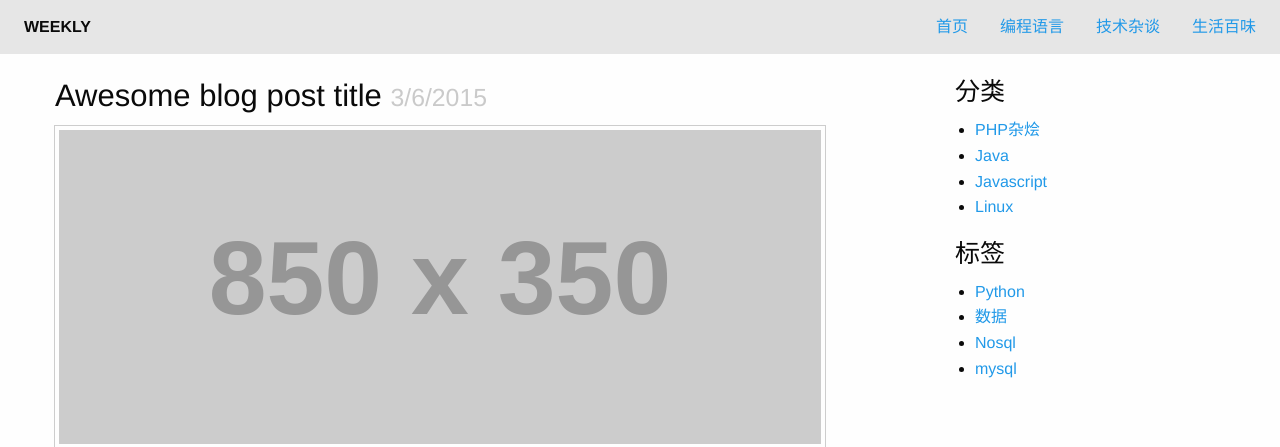
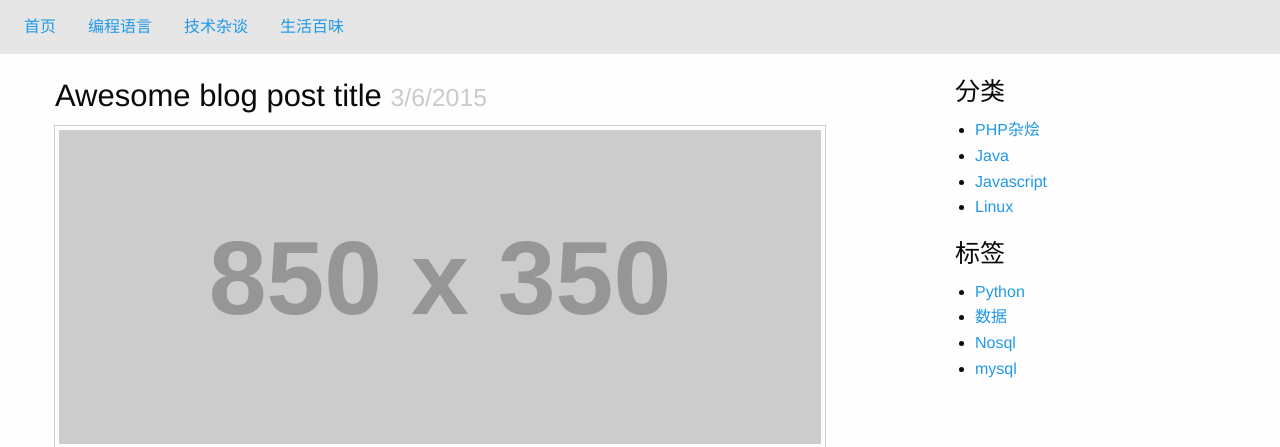
Before and after one commit to liveNo/Zeo, a PHP site: page /application/views/index/index.phtml in a window 1280 px wide. Shown: the top 447 px of the page. Run offline with PHP 8.4, Linux system fonts and the light colour scheme; grey boxes labelled with a size stand in for pictures from a placeholder-image service; some libraries are stand-ins or nearby versions.

Commit message:
Index page modify

```diff
--- a/application/views/index/index.phtml
+++ b/application/views/index/index.phtml
@@ -9,14 +9,16 @@
     <link rel="stylesheet" href="/resources/css/common.css">
 </head>
 <body>
-
-<div class="top-bar">
+    <!-- Top Bannar -->
+    <div class="top-bar top-bannar">
+        <!--
         <div class="top-bar-left">
             <ul class="menu">
                 <li class="menu-text">WEEKLY</li>
             </ul>
         </div>
-            <div class="top-bar-right">
+        -->
+        <div class="top-bar-left">
             <ul class="menu">
                 <li><a href="#">首页</a></li>
                 <li><a href="#">编程语言</a></li>
@@ -25,6 +27,7 @@
             </ul>
         </div>
     </div>
+    <!-- Top Bannar -->
     <!--
     <div class="callout small secondary-new">
         <div class="row column" style="background: url(/resources/img/weekly.jpg) no-repeat; height: 242px;">
--- a/public/resources/css/common.css
+++ b/public/resources/css/common.css
@@ -3,5 +3,7 @@
     background-color: #4DD0E1;
 }
 
+.top-bannar { max-width: 1380px; margin: 0 auto;}
+
 .font48 { font-size: 48px;}
 .white { color: #ffffff;}
```
Lines whose indentation alone changed are shown as unchanged.
